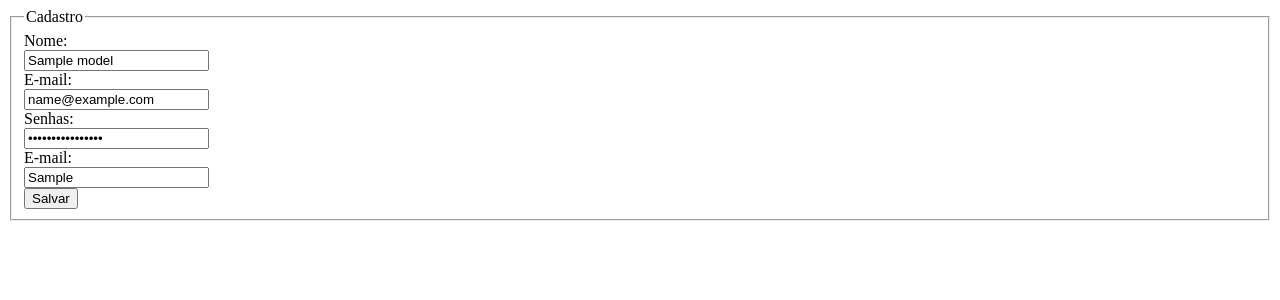
After one commit to MateusMachado038/DesafioBitcoin, a PHP site: template App/View/modules/Cadastro/FormCadastro.php in a window 1280 px wide. The commit adds this page. Shown: the top 300 px of the page. Run offline with PHP 8.4, Linux system fonts and the light colour scheme; the template is opened without the code that fills it: most values are stand-ins (such as "Sample title", 1, 10 or a date in 2020).

Commit message:
criando form de cadastro

```diff
--- /dev/null
+++ b/App/View/modules/Cadastro/FormCadastro.php
@@ -0,0 +1,42 @@
+<!DOCTYPE html>
+<html lang="en">
+
+<head>
+    <meta charset="UTF-8">
+    <meta name="viewport" content="width=device-width, initial-scale=1.0">
+    <title>Document</title>
+    <style>
+        label,
+        input {
+            display: block;
+        }
+    </style>
+</head>
+
+<body>
+    <fieldset>
+        <legend>Cadastro</legend>
+
+        <form method="post" action="/desafioBitcoin/App/cadastro/form/save">
+
+            <label for="nome">Nome:</label>
+            <input id="nome" name="nome" value="<?= $model->nome ?>" type="text" />
+
+            <label for="email">E-mail:</label>
+            <input id="email" name="email" value="<?= $model->email ?>" type="email" />
+
+            <label for="senha">Senhas:</label>
+            <input id="senha" name="senha" value="<?= $model->email ?>" type="password" />
+
+            <label for="valorBC">E-mail:</label>
+            <input id="valorBC" name="valorBC" value="<?= $model->valorBC ?>" type="text" />
+
+            <div id="divTal"></div>
+
+            <button type="submit">Salvar</button>
+        </form>
+    </fieldset>
+
+</body>
+
+</html>
--- /dev/null
+++ b/App/View/modules/Cadastro/ListaCadastro.php
@@ -0,0 +1 @@
+list
--- a/App/View/modules/ListaCadastro.php
+++ /dev/null
@@ -1,5 +0,0 @@
-<?php
-
-class PessoaDAO
-{
-}
```
Also changed, not shown: App/Controller/CadastroController.php (+34 -0 lines), index.php (+10 -3 lines), App/View/modules/FormCadastro.php (deleted).
